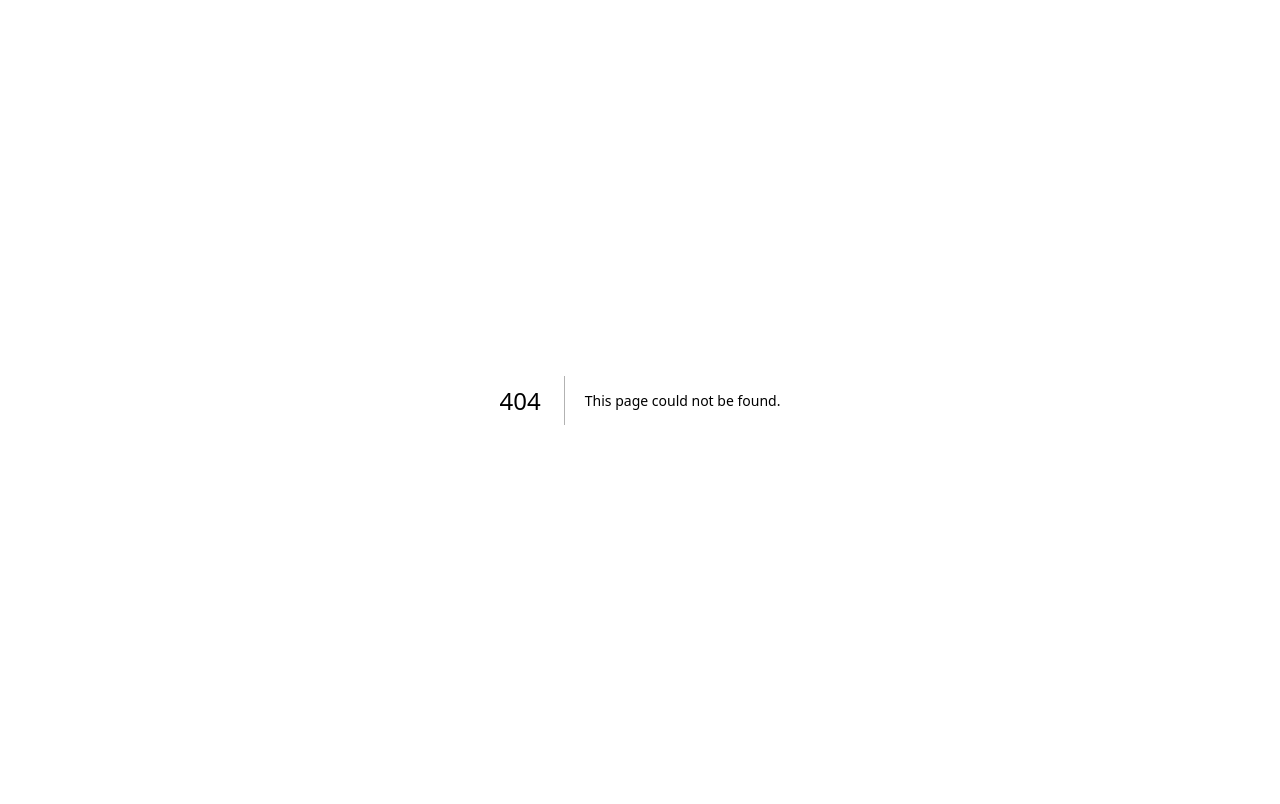
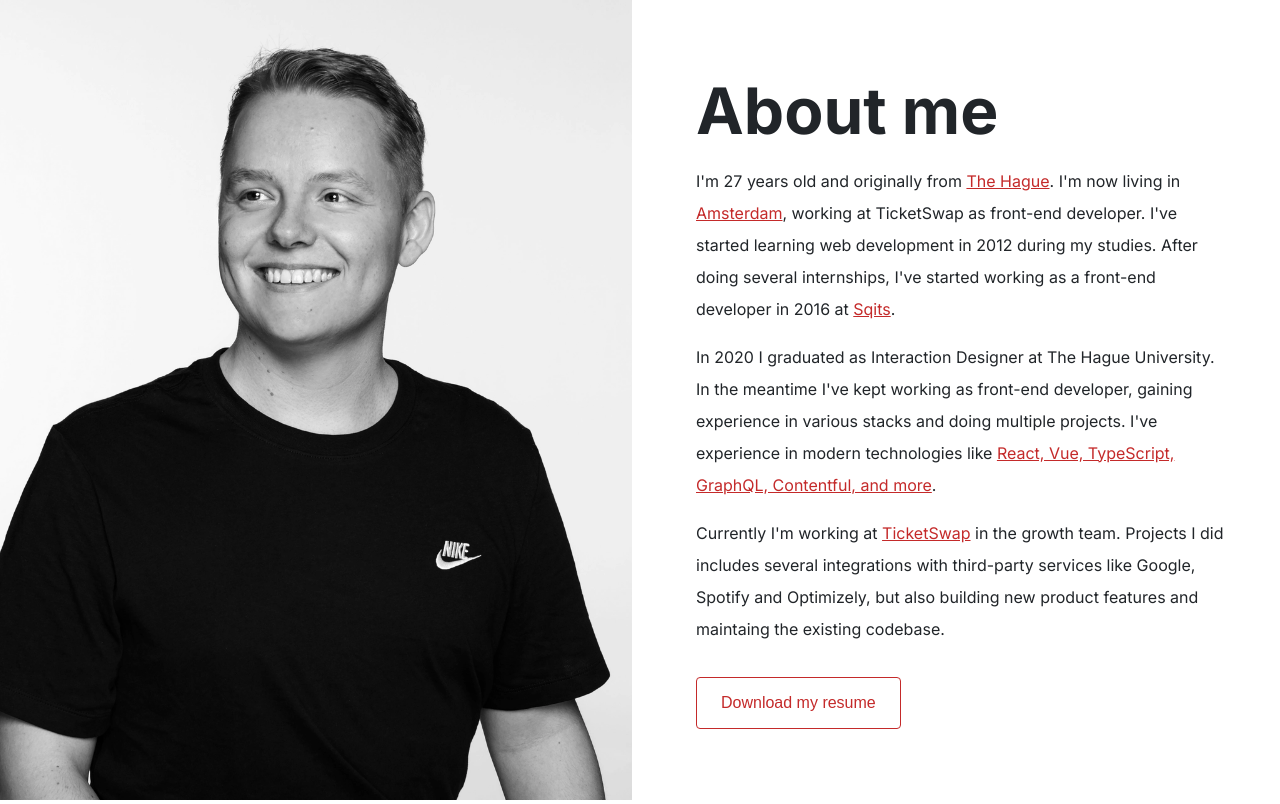
Before and after one commit to glenngijsberts/portfolio-next, a Next.js app: page /about-me in a window 1280 px wide. Before the commit this address had no page. Built offline with nearby package versions, Linux system fonts and the light colour scheme.

Commit message:
Introduce about-me page

```diff
--- /dev/null
+++ b/app/about-me/about-me.module.css
@@ -0,0 +1,14 @@
+.pageLayout {
+  padding: var(--32);
+  display: flex;
+  flex-direction: column;
+  gap: var(--16);
+}
+
+@media (min-width: 768px) {
+  .pageLayout {
+    display: grid;
+    grid-template-columns: repeat(2, 1fr);
+    padding: 0;
+  }
+}
--- /dev/null
+++ b/app/about-me/page.tsx
@@ -0,0 +1,44 @@
+import { Header } from '~/components/Header'
+import styles from './about-me.module.css'
+import { Section } from '~/components/Section'
+import { Button } from '~/components/Button'
+
+const AboutMe = () => (
+  <main className={styles.pageLayout}>
+    <Header />
+
+    <Section title="About me">
+      <p>
+        I&apos;m 27 years old and originally from{' '}
+        <a href="https://en.wikipedia.org/wiki/The_Hague">The Hague</a>. I&apos;m now living in{' '}
+        <a href="https://en.wikipedia.org/wiki/Amsterdam">Amsterdam</a>, working at TicketSwap as
+        front-end developer. I&apos;ve started learning web development in 2012 during my studies.
+        After doing several internships, I&apos;ve started working as a front-end developer in 2016
+        at <a href="https://sqits.nl/">Sqits</a>.
+      </p>
+
+      <p>
+        In 2020 I graduated as Interaction Designer at The Hague University. In the meantime
+        I&apos;ve kept working as front-end developer, gaining experience in various stacks and
+        doing multiple projects. I&apos;ve experience in modern technologies like{' '}
+        <a href="https://stackshare.io/glenngijsberts">
+          React, Vue, TypeScript, GraphQL, Contentful, and more
+        </a>
+        .
+      </p>
+
+      <p>
+        Currently I&apos;m working at <a href="https://www.ticketswap.com">TicketSwap</a> in the
+        growth team. Projects I did includes several integrations with third-party services like
+        Google, Spotify and Optimizely, but also building new product features and maintaing the
+        existing codebase.
+      </p>
+
+      <a href="/glenngijsberts-resume.pdf">
+        <Button>Download my resume</Button>
+      </a>
+    </Section>
+  </main>
+)
+
+export default AboutMe
--- a/app/page.tsx
+++ b/app/page.tsx
@@ -1,6 +1,8 @@
 import { Header } from '~/components/Header'
 import styles from './page.module.css'
 import { Section } from '~/components/Section'
+import { Button } from '~/components/Button'
+import Link from 'next/link'
 
 const links = [
   {
@@ -38,6 +40,10 @@ const Home = () => {
           volunteer at <a href="https://www.hackyourfuture.net/">HackYourFuture</a>.
         </p>
 
+        <Link href="/about-me">
+          <Button>Learn more about me</Button>
+        </Link>
+
         <ul className={styles.links}>
           {links.map(link => (
             <li key={link.href}>
--- /dev/null
+++ b/components/Button/button.module.css
@@ -0,0 +1,17 @@
+.button {
+  margin-top: var(--16);
+  color: var(--brand);
+  background-color: transparent;
+  border: 1px solid var(--brand);
+  border-radius: 4px;
+  padding: var(--16) var(--24);
+  font-size: var(--16);
+  text-decoration: none;
+  cursor: pointer;
+  width: fit-content;
+  transition: all 0.25s cubic-bezier(0.645, 0.045, 0.355, 1);
+}
+
+.button:hover {
+  background-color: color-mix(in srgb, var(--brand) 10%, white);
+}
--- /dev/null
+++ b/components/Button/index.tsx
@@ -0,0 +1,12 @@
+import { ButtonHTMLAttributes, ReactNode } from 'react'
+import styles from './button.module.css'
+
+interface Props extends ButtonHTMLAttributes<HTMLButtonElement> {
+  children: ReactNode
+}
+
+export const Button = ({ children, ...props }: Props) => (
+  <button className={styles.button} {...props}>
+    {children}
+  </button>
+)
```
